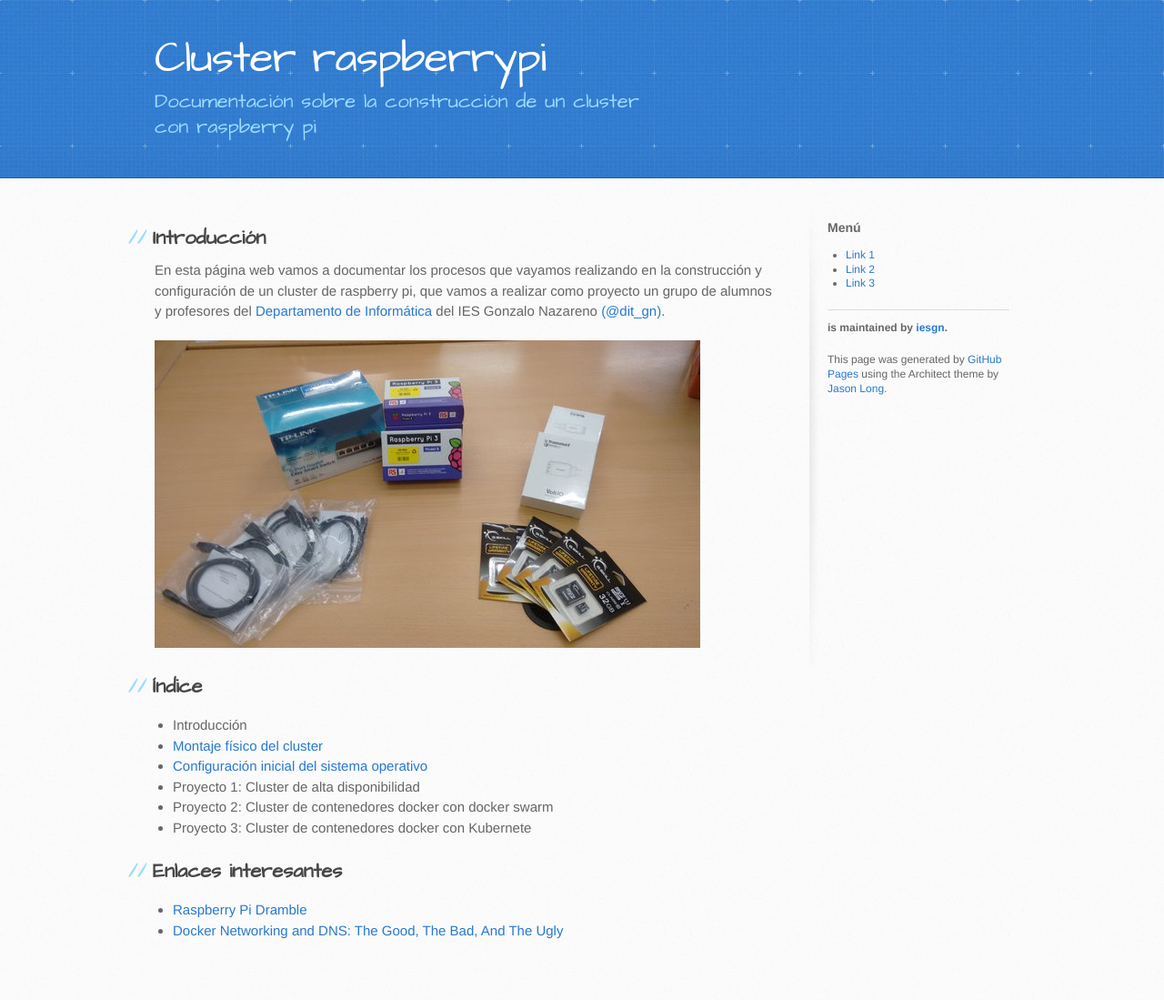
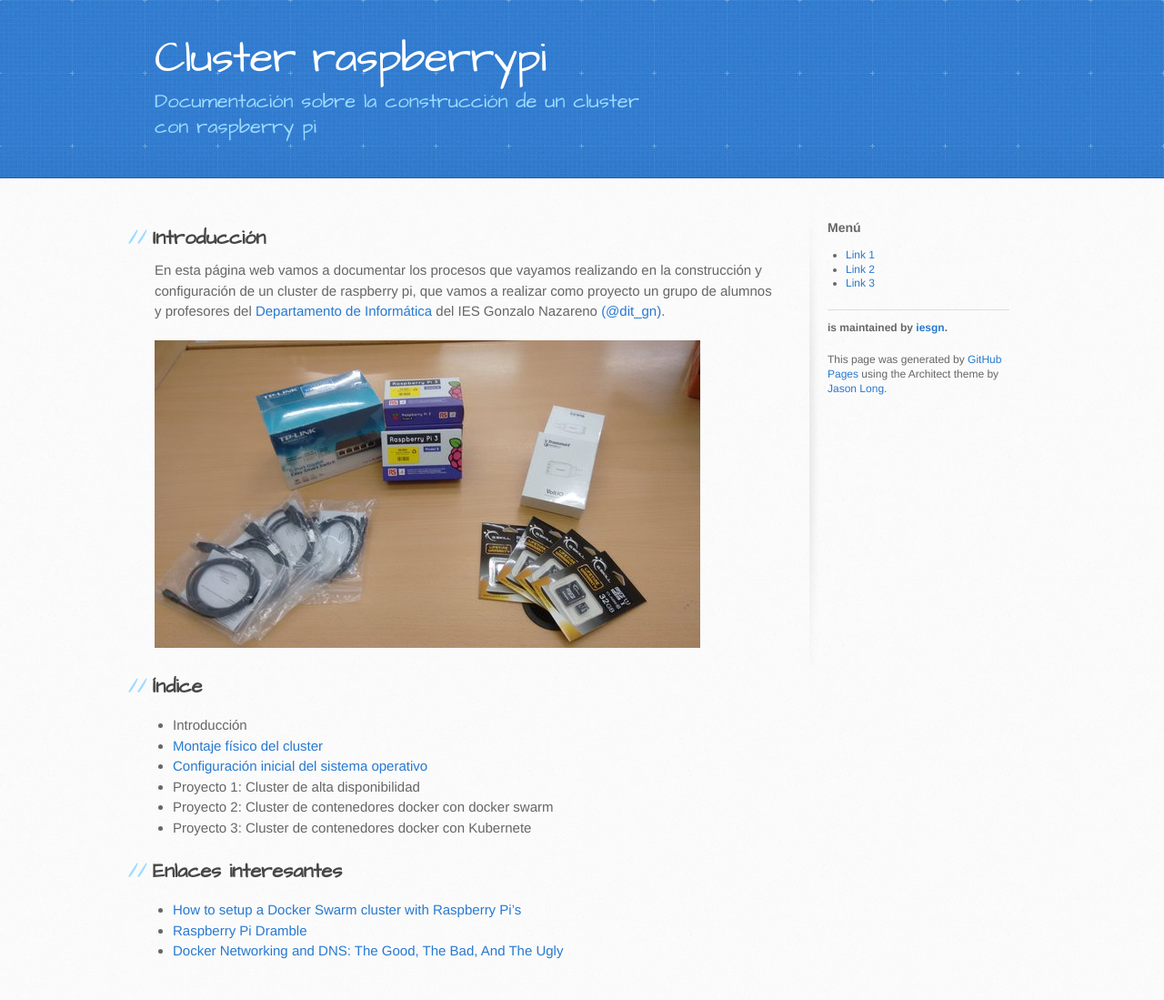
Before and after one commit to dpalomar/cluster_raspberrypi, a Jekyll site: the page built from index.md, in a window 1280 px wide. Shown: the whole page at 91% size. Built offline with Jekyll 4.4.1, drawn with Linux system fonts in a browser that asks for light colours; before the commit the page ends 1077 px from its top, so only the background shows below that.

Commit message:
Update index.md

```diff
--- a/index.md
+++ b/index.md
@@ -19,5 +19,6 @@ En esta página web vamos a documentar los procesos que vayamos realizando en la
 
 ## Enlaces interesantes
 
+* [How to setup a Docker Swarm cluster with Raspberry Pi's](http://blog.hypriot.com/post/how-to-setup-rpi-docker-swarm/)
 * [Raspberry Pi Dramble](http://www.pidramble.com/)
 * [Docker Networking and DNS: The Good, The Bad, And The Ugly](https://technologyconversations.com/2016/04/25/docker-networking-and-dns-the-good-the-bad-and-the-ugly/)
```
